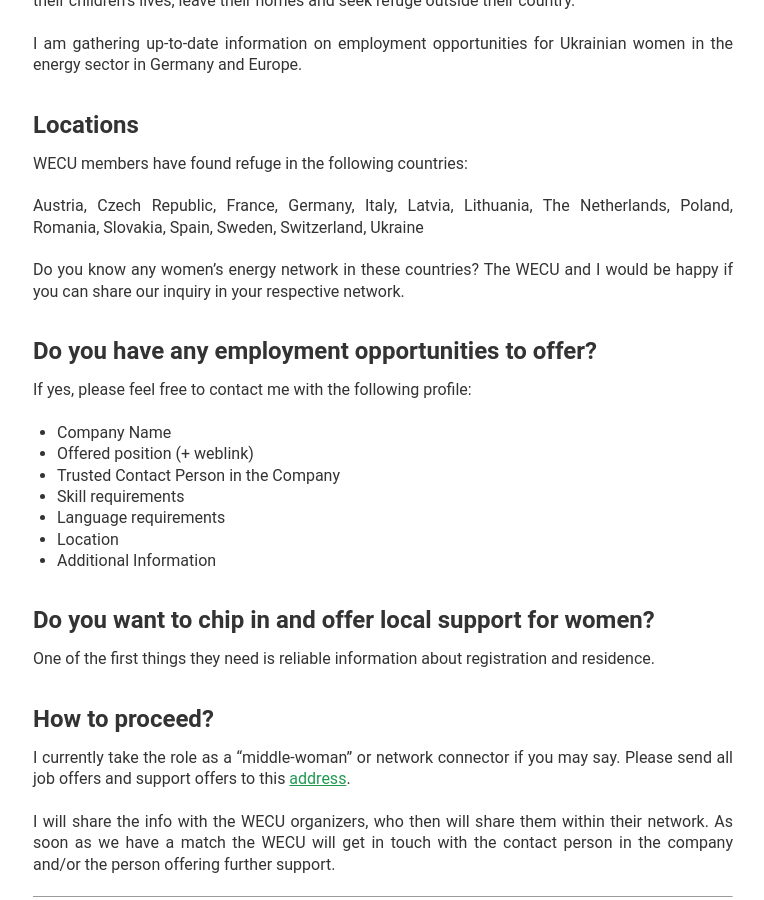
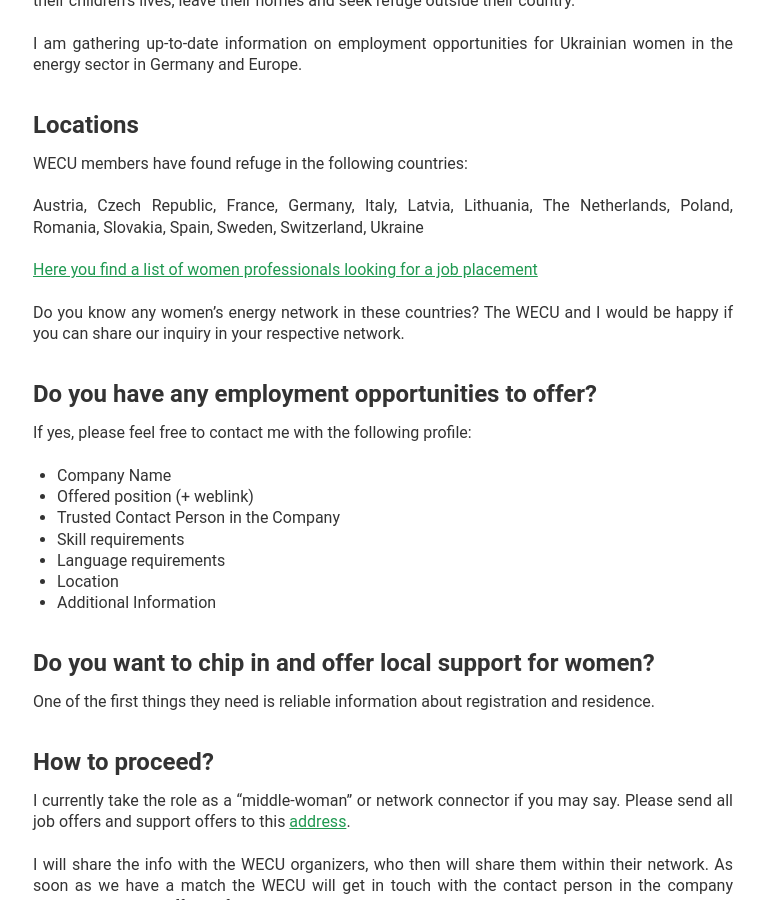
Before and after one commit to evafroehlich/website, a Jekyll site: the page built from _posts/2022-04-06-supporting-WECU.md, in a window 1280 px wide and 900 px high, scrolled down 466 px. Shown: the whole window, without its empty margins (257-1021 px from the left). Built offline with Jekyll 4.4.1, drawn with Linux system fonts in a browser that asks for light colours.

Commit message:
Update 2022-04-06-supporting-WECU.md

```diff
--- a/_posts/2022-04-06-supporting-WECU.md
+++ b/_posts/2022-04-06-supporting-WECU.md
@@ -19,6 +19,8 @@
 WECU members have found refuge in the following countries:
 
 Austria, Czech Republic, France, Germany, Italy, Latvia, Lithuania, The Netherlands, Poland, Romania, Slovakia, Spain, Sweden, Switzerland, Ukraine
+
+[Here you find a list of women professionals looking for a job placement](https://docs.google.com/spreadsheets/d/1sIX-FphUY94Wd7rJeY0DXj1J1yqyFgld0V1xg6jHqz4/edit?usp=sharing)
 
 Do you know any women's energy network in these countries? The WECU and I would be happy if you can share our inquiry in your respective network.
 
```
